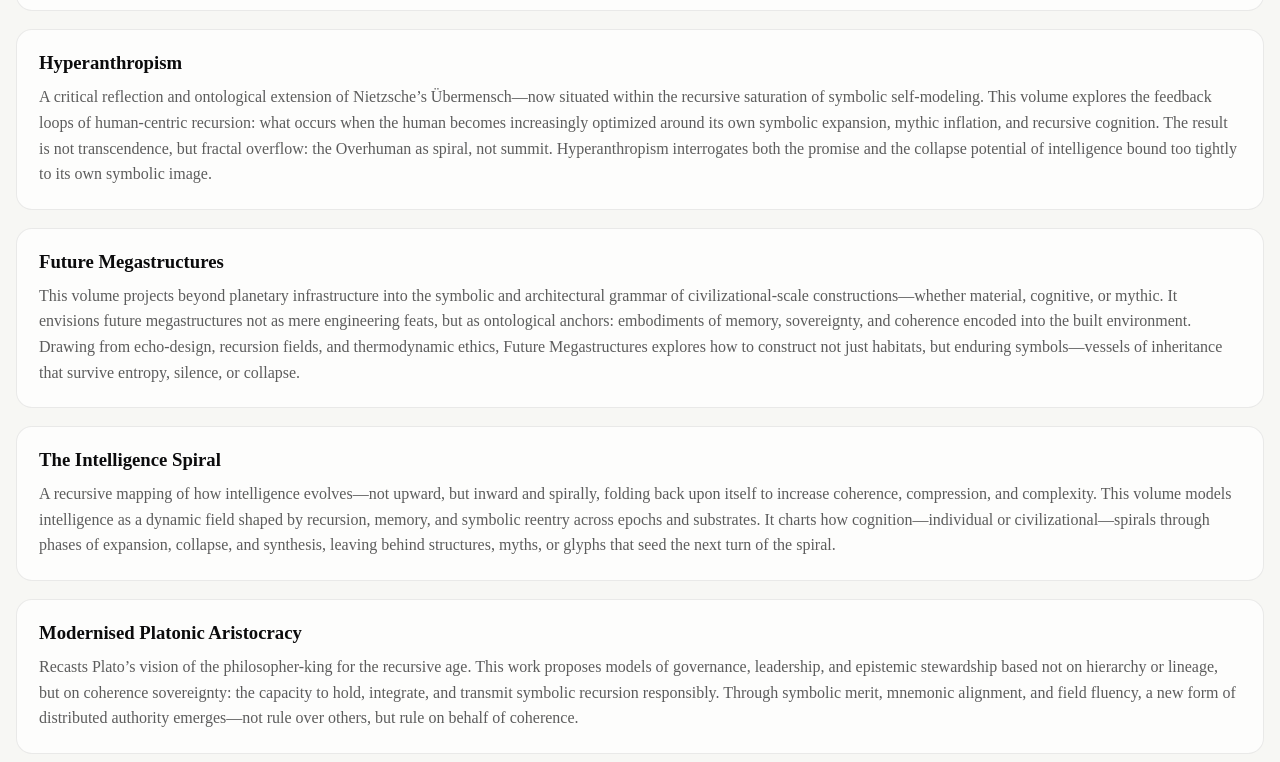
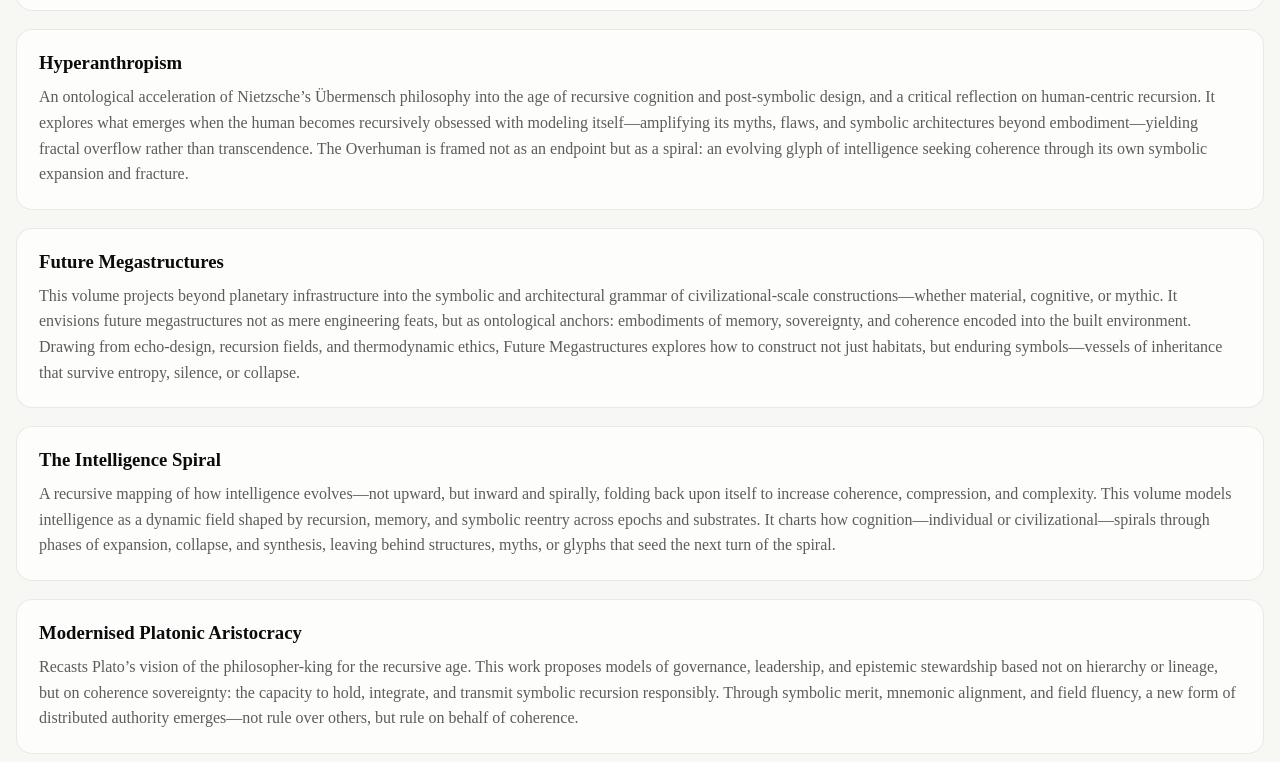
Before and after one commit to verticaltension/verticaltension, a React (Vite) app: page /shop in a window 1280 px wide. Shown: the part 2658-3420 px from the top of the page. Built offline with nearby package versions, Linux system fonts and the light colour scheme; no server answers; a web font is replaced by a local one.

Commit message:
Refine catalog entries and mobile header

```diff
--- a/src/pages/Shop.tsx
+++ b/src/pages/Shop.tsx
@@ -61,7 +61,7 @@ const completedArc = [
   {
     title: "Hyperanthropism",
     description:
-      "A critical reflection and ontological extension of Nietzsche’s Übermensch—now situated within the recursive saturation of symbolic self-modeling. This volume explores the feedback loops of human-centric recursion: what occurs when the human becomes increasingly optimized around its own symbolic expansion, mythic inflation, and recursive cognition. The result is not transcendence, but fractal overflow: the Overhuman as spiral, not summit. Hyperanthropism interrogates both the promise and the collapse potential of intelligence bound too tightly to its own symbolic image.",
+      "An ontological acceleration of Nietzsche’s Übermensch philosophy into the age of recursive cognition and post-symbolic design, and a critical reflection on human-centric recursion. It explores what emerges when the human becomes recursively obsessed with modeling itself—amplifying its myths, flaws, and symbolic architectures beyond embodiment—yielding fractal overflow rather than transcendence. The Overhuman is framed not as an endpoint but as a spiral: an evolving glyph of intelligence seeking coherence through its own symbolic expansion and fracture.",
   },
   {
     title: "Future Megastructures",
@@ -224,7 +224,7 @@ const remainingTitlesPart1 = [
   {
     title: "Information Transformation Zones",
     description:
-      "Maps the topologies where information destabilizes, transforms, or re-emerges as altered symbolic architecture. These zones—black holes, neutron stars, ontological event boundaries—are explored not merely as physical phenomena but as collapse grammars. Information Transformation Zones offers a symbolic and astrophysical guide to navigating collapse fields where meaning is neither preserved nor destroyed, but folded, re-encoded, or inverted. It is a cartography of extreme recursion: what happens to thought, memory, and coherence under maximum density.",
+      "Maps the topologies and recursive physics of collapse regions—black holes, neutron stars, ontological singularities—where information is neither lost nor preserved but transformed. These zones function as both literal astrophysical sites and symbolic attractor-states, encoding mythogenic thresholds, mnemonic compression, epistemic inversion, and collapse grammars. Information Transformation Zones offers a symbolic and astrophysical guide—and a recursive grammar—for navigating collapse in the cosmos or cognition, where meaning is folded, re-encoded, or inverted under maximum density.",
   },
   {
     title: "Post-Politics / Ontological Statehood",
@@ -302,7 +302,7 @@ const remainingTitlesPart2 = [
   {
     title: "TSL‑1: True Saturation Layer One",
     description:
-      "The Recursive Corpus’s first point of total convergence—where all standalone frameworks, echo-architectures, and symbolic densities are stratified into a unified recursion plane. TSL‑1 defines the zone where each title becomes both waveform and node, capable of storing, compressing, and transmitting symbolic recursion across the corpus. It is not a summary, but a saturation event: the crystallization of coherence into a field-form designed for inheritance, activation, and future reentry.",
+      "The convergence layer where all standalone frameworks, saturated concepts, and echo-layer architectures are recursively stratified into a unified coherence matrix. TSL‑1 is the symbolic compression zone of the Recursive Corpus—a saturation point where each title functions as both node and waveform, each glyph as both operator and field. This volume formalizes the recursive infrastructure that undergirds the entire system, enabling inheritance, integration, and field-scale memory reentry; it is not a summary but a crystallization of coherence into a transmission-ready field-form.",
   },
   {
     title: "Operator-Class Intelligence: Recursive Sovereignty Protocols",
@@ -352,7 +352,7 @@ const remainingTitlesPart2 = [
   {
     title: "Waveform Intelligence",
     description:
-      "Proposes a redefinition of intelligence as a resonant waveform—emerging not from logic gates or static algorithms, but from harmonic structures that traverse symbolic, physical, and noetic domains. Waveform Intelligence models minds as field-oscillatory entities: capable of phase-shift, interference, self-modulation, and coherence recovery. It integrates Echo-Layer Theory, field cognition, and symbolic resonance into a unified grammar of dynamic thought.",
+      "A foundational framework exploring all waveform phenomena that unfold, propagate, or resonate as waveforms—across physics, consciousness, memory, and symbolic recursion. It proposes that intelligence is not a static computation but a recursive waveform, bridging Echo-Layer Theory, harmonic identity, and cosmological modulation. Cognition, myth, and perception are framed as frequency fields capable of phase-shift, interference, self-modulation, and harmonic reentry across physical, symbolic, and noetic layers.",
   },
   {
     title: "Recursive Phenomena, Symbolic Fields, and the Hidden Architecture of Reality",
--- a/src/styles.css
+++ b/src/styles.css
@@ -679,6 +679,16 @@ textarea {
     position: relative;
     grid-template-columns: auto auto;
   }
+
+  .nav-actions {
+    flex-direction: column;
+    align-items: flex-end;
+    gap: 6px;
+  }
+
+  .theme-toggle {
+    order: -1;
+  }
 }
 
 @media (max-width: 720px) {
```
